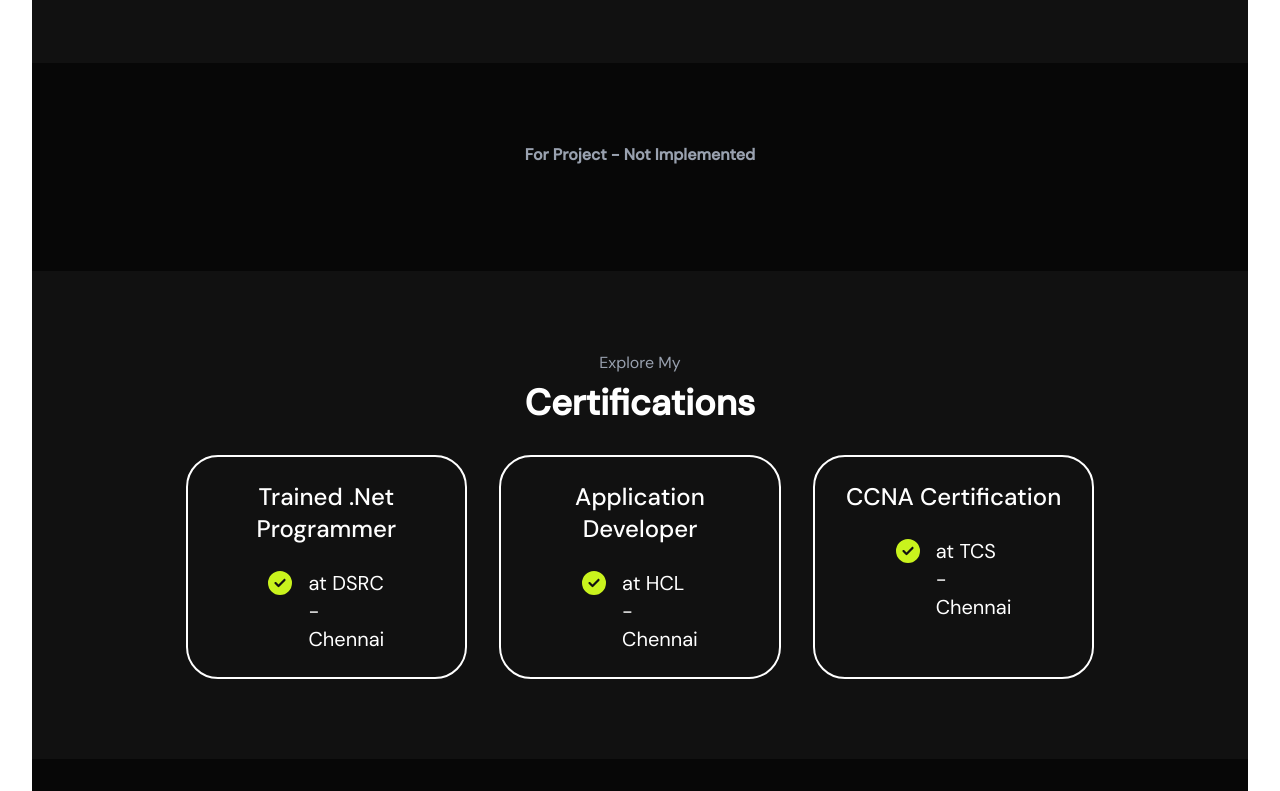
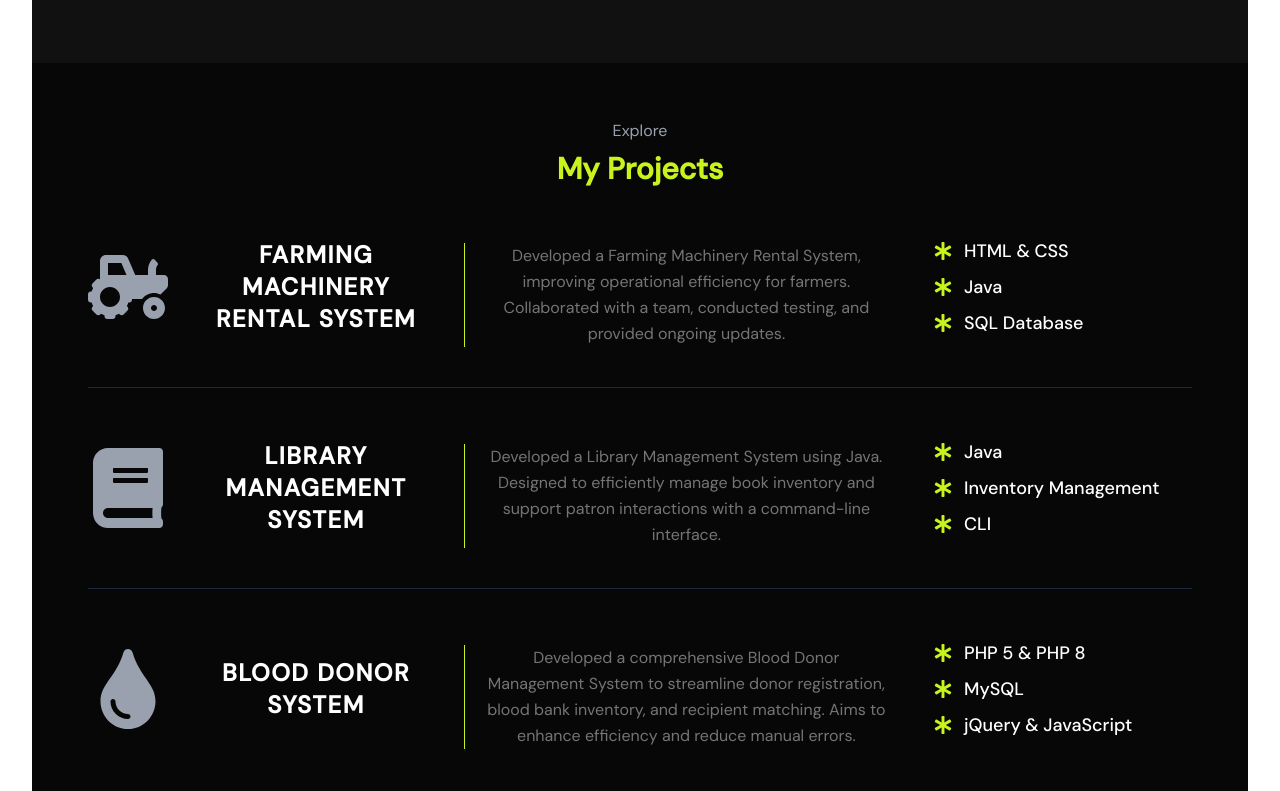
Before and after one commit to pkselva/react_portfolio, a React (Vite) app: page / in a window 1280 px wide. Shown: the part 1769-2560 px from the top of the page. Built offline with nearby package versions, Linux system fonts and the light colour scheme.

Commit message:
Project section added

```diff
--- a/src/Components/Projects.jsx
+++ b/src/Components/Projects.jsx
@@ -1,11 +1,58 @@
-import React from 'react'
+import { FaTractor, FaBook, FaTint } from 'react-icons/fa';
+import ProjectCard from '../shared/ProjectCard';
+
+const projectData = [
+  {
+    icon: <FaTractor />,
+    title: 'FARMING MACHINERY RENTAL SYSTEM',
+    description: 'Developed a Farming Machinery Rental System, improving operational efficiency for farmers. Collaborated with a team, conducted testing, and provided ongoing updates.',
+    features: [
+      'HTML & CSS',
+      'Java',
+      'SQL Database',
+    ]
+  },
+  {
+    icon: <FaBook />,
+    title: 'LIBRARY MANAGEMENT SYSTEM',
+    description: 'Developed a Library Management System using Java. Designed to efficiently manage book inventory and support patron interactions with a command-line interface.',
+    features: [
+      'Java',
+      'Inventory Management',
+      'CLI',
+    ]
+  },
+  {
+    icon: <FaTint />,
+    title: "Blood Donor System",
+    description: "Developed a comprehensive Blood Donor Management System to streamline donor registration, blood bank inventory, and recipient matching. Aims to enhance efficiency and reduce manual errors.",
+    features: [
+      "PHP 5 & PHP 8",
+      "MySQL",
+      "jQuery & JavaScript",
+    ]
+  }
+];
 
 function Projects() {
   return (
-    <div className='bg-[#070707] py-12 sm:py-16 md:py-20 px-10'>
-      <div className='text-gray-400 mb-6 text-center'><b>For Project - Not Implemented</b></div>
+    <div id='projects' className='flex flex-col items-center p-6 sm:p-10 md:p-14 bg-[#070707] text-white'>
+      <div className='text-gray-400 mb-2 text-sm md:text-base'>Explore</div>
+      <h1 className="text-2xl md:text-3xl font-bold text-[#c9f31d] mb-4 sm:mb-0">My Projects</h1>
+
+      <div className='w-full max-w-7xl'>
+        {projectData.map((project, index) => (
+          <ProjectCard
+            key={index}
+            icon={project.icon}
+            title={project.title}
+            description={project.description}
+            features={project.features}
+          />
+        ))}
+      </div>
     </div>
-  )
+  );
 }
 
-export default Projects
+export default Projects;
--- /dev/null
+++ b/src/shared/ProjectCard.jsx
@@ -0,0 +1,53 @@
+import { FaAsterisk } from 'react-icons/fa';
+
+function ProjectCard({ icon, title, description, features }) {
+  return (
+    <div
+      className="
+        flex flex-col lg:grid
+        lg:grid-cols-12 lg:items-center
+        gap-2 sm:gap-4 lg:gap-6
+        py-4 sm:py-6 lg:py-10
+        border-b border-gray-800 last:border-b-0
+      "
+    >
+
+      <div className="col-span-4 flex items-center gap-4 sm:gap-6 w-full">
+        <div className="text-[40px] lg:text-[80px] text-gray-400 flex-shrink-0">
+          {icon}
+        </div>
+        <h2 className="text-base sm:text-lg lg:text-2xl leading-7 sm:leading-8 tracking-[1px] sm:tracking-[1.5px] uppercase font-semibold">
+          {title}
+        </h2>
+      </div>
+
+      <div
+        className="
+          col-span-5
+          text-[#757575] leading-relaxed
+          text-[13px] sm:text-[15px] md:text-[16px]
+          mt-4
+          mr-[2%] md:mr-[5%]
+          pl-4 md:pl-5
+          border-l border-[#c9f31d]
+        "
+      >
+        {description}
+      </div>
+
+      <div className="col-span-3 w-full mt-4 md:mt-0">
+        <ul className="flex flex-col gap-1 sm:gap-2">
+          {features.map((feature, index) => (
+            <li key={index} className="flex items-center gap-2 sm:gap-3">
+              <FaAsterisk className="text-[#c9f31d] text-sm sm:text-base md:text-lg" />
+              <span className="text-sm sm:text-base md:text-lg font-medium">{feature}</span>
+            </li>
+          ))}
+        </ul>
+      </div>
+
+    </div>
+  );
+}
+
+export default ProjectCard;
```
